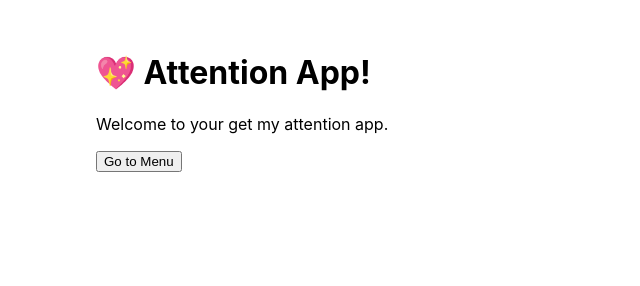
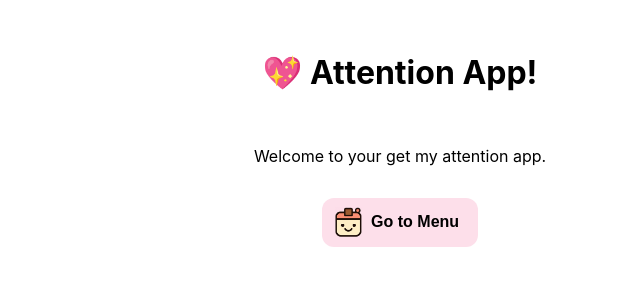
Before and after one commit to kng-04/attention-app, an Electron app: page src/index.html in a window 800 px wide. Shown: the whole page, without its empty margins (0-640 px from the left). Drawn offline with Linux system fonts and the light colour scheme.

Commit message:
edit go to menu button

```diff
--- a/src/index.css
+++ b/src/index.css
@@ -107,3 +107,37 @@ body {
   height: 30px;
   margin-left: -0.3rem;
 }
+
+.center-wrapper {
+  text-align: center;
+  display: flex;
+  flex-direction: column;
+  align-items: center;
+  gap: 1rem;
+}
+
+/* Menu button */
+.menu-btn {
+  display: inline-flex;
+  align-items: center;
+  gap: 0.6rem;
+  background-color: #fddfea;
+  border: none;
+  border-radius: 12px;
+  padding: 0.6rem 1.2rem;
+  font-size: 1rem;
+  font-weight: bold;
+  color: black;
+  cursor: pointer;
+  transition: background-color 0.2s ease;
+}
+
+.menu-btn:hover {
+  background-color: #ffcfe0;
+}
+
+.menu-btn img {
+  width: 27px;
+  height: 30px;
+  margin-left: -0.4rem;
+}
--- a/src/index.html
+++ b/src/index.html
@@ -6,9 +6,13 @@
     <link rel="stylesheet" href="index.css" />
     <script defer src="render.js"></script>
   </head>
-  <body>
+  <body class="center-wrapper">
     <h1>💖 Attention App!</h1>
     <p>Welcome to your get my attention app.</p>
-    <button id="menuBtn">Go to Menu</button>
+
+    <button id="menuBtn" class="menu-btn">
+      <img src="./assets/menu.png" alt="Menu icon" class="menu-icon" />
+      <span>Go to Menu</span>
+    </button>
   </body>
 </html>
```
Also changed, not shown: src/assets/menu.png (added).
